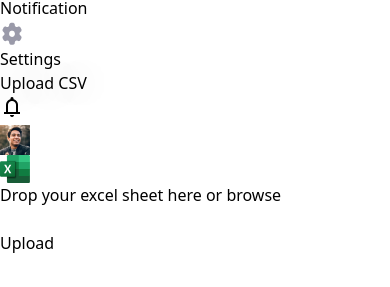
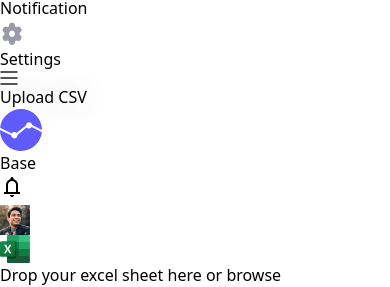
Before and after one commit to siddhant094/file-uploader, a React (Vite) app: page / in a window 390 px wide. Shown: the part 607-894 px from the top of the page. Before the commit the page ends 862 px from the top, so only its background shows below. Built offline with nearby package versions, Linux system fonts and the light colour scheme.

Commit message:
added mobile styles

```diff
--- a/src/App.jsx
+++ b/src/App.jsx
@@ -43,13 +43,25 @@ function App() {
 
     return (
         <div>
-            <div className='flex bg-neutral-50'>
+            <div className='flex bg-neutral-50 max-sm:bg-[#FAFAFB]'>
                 <Menu />
                 <div className='w-full'>
-                    <div className='flex pt-12 justify-between'>
-                        <span className='font-[Figtree] text-2xl font-semibold text-shadow pl-8'>
+                    <div className='flex max-sm:pt-7 max-sm:px-5 md:pt-12 justify-between max-sm:bg-red-300'>
+                        <img
+                            src='assets/burger.svg'
+                            alt='burger'
+                            srcset=''
+                            className='md:hidden'
+                        />
+                        <span className='max-sm:hidden font-[Figtree] text-2xl font-semibold text-shadow pl-8'>
                             Upload CSV
                         </span>
+                        <div className='md:hidden flex justify-center gap-4 my-14'>
+                            <img src='assets/Subtract.svg' />
+                            <span className='font-[Nunito] text-[#030229] text-2xl font-semibold flex justify-center items-center'>
+                                Base
+                            </span>
+                        </div>
                         <div className='flex items-center mr-8 gap-6'>
                             <span class='material-symbols-outlined'>
                                 notifications
@@ -62,8 +74,8 @@ function App() {
                         </div>
                     </div>
                     <div className='flex flex-col justify-center items-center'>
-                        <div className='mt-12 bg-white w-[590px] h-full rounded-lg p-4 mb-4'>
-                            <div className='border border-dashed h-[360px] rounded-lg w-full flex items-center justify-center flex-col gap-4'>
+                        <div className='border mt-12 bg-white md:w-[590px] max-sm:w-11/12 h-full rounded-lg p-4 mb-4'>
+                            <div className='border border-dashed h-[360px] rounded-lg md:w-full flex items-center justify-center flex-col gap-4'>
                                 <img src='assets/excel.svg' alt='excel logo' />
                                 {loading != 'loading' && (
                                     <span className='text-[#999CA0] font-normal'>
@@ -99,7 +111,7 @@ function App() {
                             <button
                                 disabled={loading == 'disabled'}
                                 // className='bg-[#605BFF] rounded-lg py-2 mt-2 flex w-full items-center justify-center line gap-2'
-                                className={`bg-[#605BFF] rounded-lg py-2 mt-2 flex w-full items-center justify-center line gap-2 ${
+                                className={`bg-[#605BFF] rounded-lg py-2 mt-2 flex max-sm:w-3/12 md:w-full items-center justify-center line gap-2 ${
                                     loading == 'disabled' ? 'opacity-40' : ''
                                 }`}
                                 onClick={buttonClickHandler}
```
Also changed, not shown: public/assets/burger.svg (added).
